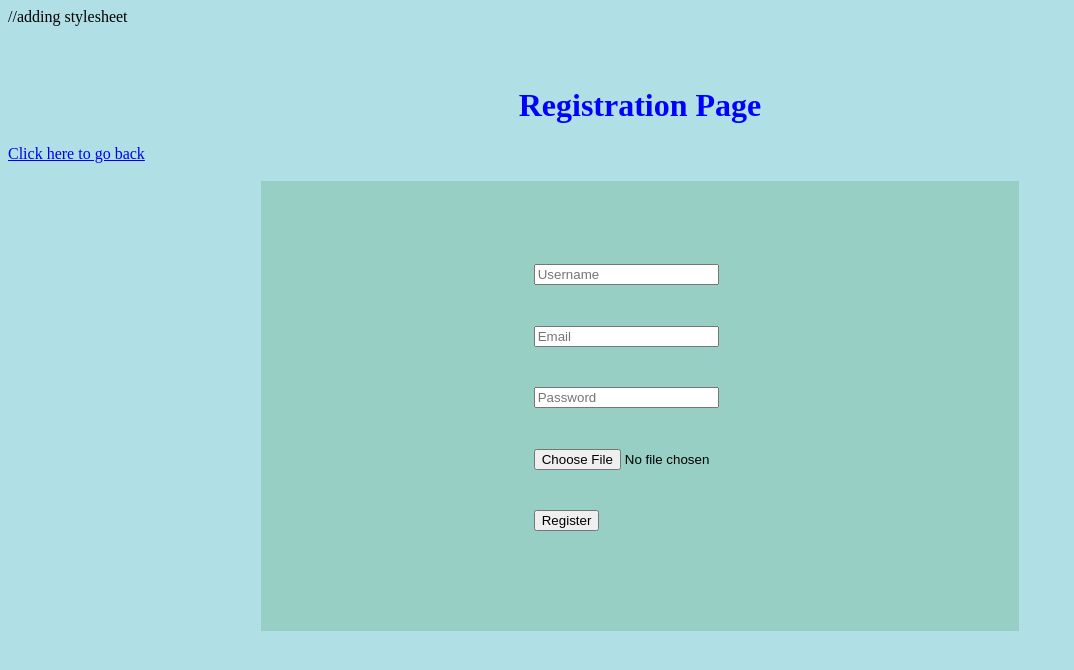
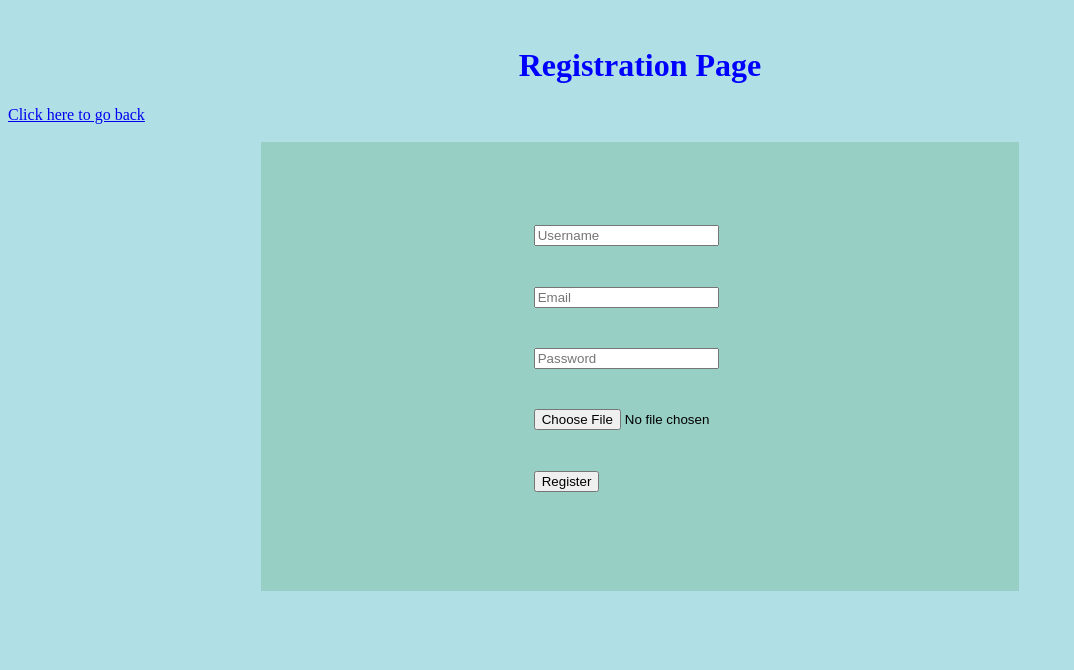
Before and after one commit to arvindmeena0033/PHP_NEC, a PHP site: page /register.php in a window 1280 px wide. Shown: the top 670 px of the page, without its empty margins (0-1074 px from the left). Run offline with PHP 8.4, Linux system fonts and the light colour scheme.

Commit message:
Update register.php

```diff
--- a/PHP_Test_NEC/register.php
+++ b/PHP_Test_NEC/register.php
@@ -1,7 +1,7 @@
 <html>
 <head>
   <title>My first PHP Website</title>
-  <link rel="stylesheet" href="CSS/style.css" type="text/css"> //adding stylesheet
+  <link rel="stylesheet" href="CSS/style.css" type="text/css">
 </head>
 <body>
   <div class="reg-heading">
```
